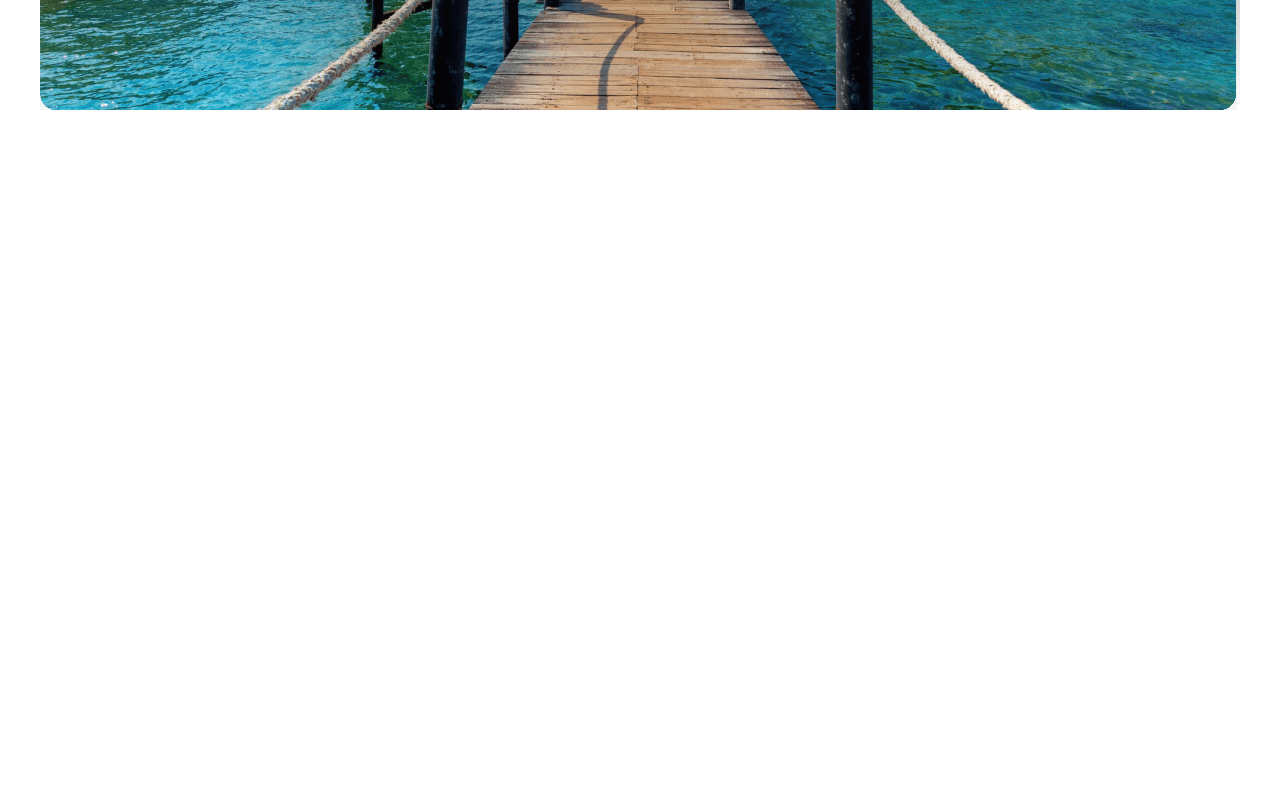
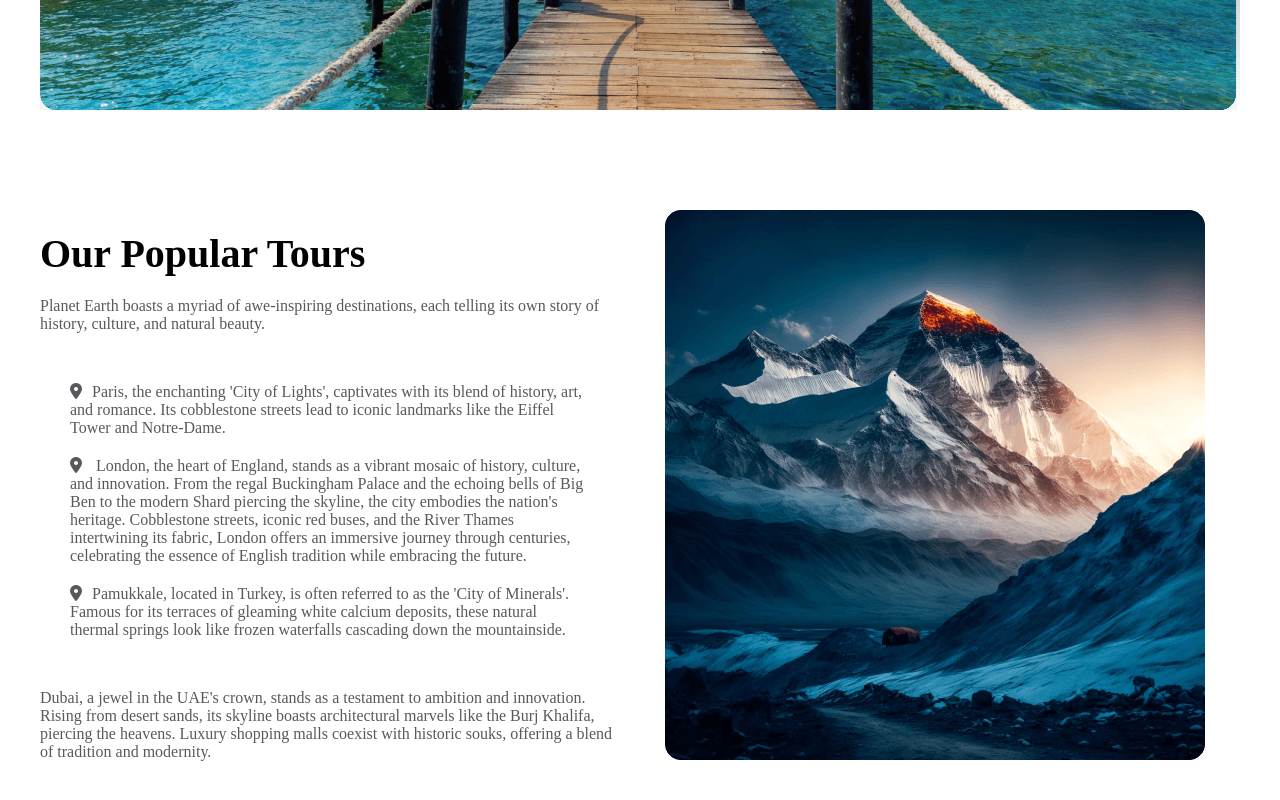
Before and after one commit to Rayhan-Rony/World_Tour, a plain HTML site: page index.html in a window 1280 px wide. Shown: the part 390-1190 px from the top of the page. Before the commit the page ends 800 px from the top, so only its background shows below. Drawn offline with Linux system fonts and the light colour scheme.

Commit message:
added popular section

```diff
--- a/index.html
+++ b/index.html
@@ -38,6 +38,36 @@
 
          </div>
         </section>
+        <!-- Popular section  -->
+        <section class="section-container">
+            <div class="popular-conatiner">
+                <div class="popular-content">
+                    <h1>Our Popular Tours</h1>
+                    <div class="popular-details">
+                        <p>Planet Earth boasts a myriad of awe-inspiring destinations, each telling its own story of history, culture, and natural beauty. </p>
+
+                   <div class="popular-point-details">
+
+
+
+
+                    <p> <i class="fa-solid fa-location-dot"></i>Paris, the enchanting 'City of Lights', captivates with its blend of history, art, and romance. Its cobblestone streets lead to iconic landmarks like the Eiffel Tower and Notre-Dame. </p>
+                    <p> <i class="fa-solid fa-location-dot"></i>
+                London, the heart of England, stands as a vibrant mosaic of history, culture, and innovation. From the regal Buckingham Palace and the echoing bells of Big Ben to the modern Shard piercing the skyline, the city embodies the nation's heritage. Cobblestone streets, iconic red buses, and the River Thames intertwining its fabric, London offers an immersive journey through centuries, celebrating the essence of English tradition while embracing the future.
+                </p>
+
+                <p > <i class="fa-solid fa-location-dot"></i>Pamukkale, located in Turkey, is often referred to as the 'City of Minerals'. Famous for its terraces of gleaming white calcium deposits, these natural thermal springs look like frozen waterfalls cascading down the mountainside.
+
+                </p>
+                </div>
+
+                    <p> Dubai, a jewel in the UAE's crown, stands as a testament to ambition and innovation. Rising from desert sands, its skyline boasts architectural marvels like the Burj Khalifa, piercing the heavens. Luxury shopping malls coexist with historic souks, offering a blend of tradition and modernity.  </p>
+                    </div>
+                </div>
+                <div>
+                    <img class="popular-img" src="images/hill.png" alt=""></div>
+            </div>
+        </section>
     </section>
 
 
--- a/style.css
+++ b/style.css
@@ -7,6 +7,7 @@
     width: 1200px;
     margin: auto;
 }
+/* hero section  */
 
 .hero-banner{
    background: url('/images/banner.png');
@@ -62,6 +63,32 @@
 margin-right: 10px;
 }
 
+/* popular section  */
+.section-container{
+    margin:100px 0;
+}
+.popular-conatiner{
+    display: grid;
+    grid-template-columns:1fr 1fr ;
+    gap: 50px;
+}
+.popular-content>h1{
+font-size: 2.5em;
+margin: 20px 0;
+
+}
+.popular-details{
+    color: rgba(19, 19, 24, 0.70);
+}
+
+.popular-point-details{
+    padding: 30px;
+}
+.popular-point-details>p{
+    margin: 20px 0;
+
+}
+
 
 
 /* responsive  */
@@ -83,5 +110,12 @@ margin-right: 10px;
         width: 100%;
         margin-top: 10px;
     }
+    .popular-conatiner{
+        grid-template-columns: 1fr;
+        padding:0 30px 30px 30px;
+    }
+    .popular-img{
+        width: 100%;
+    }
 
 }
```
Also changed, not shown: Images/hill.png (renamed from Images/Rectangle 4.png).
